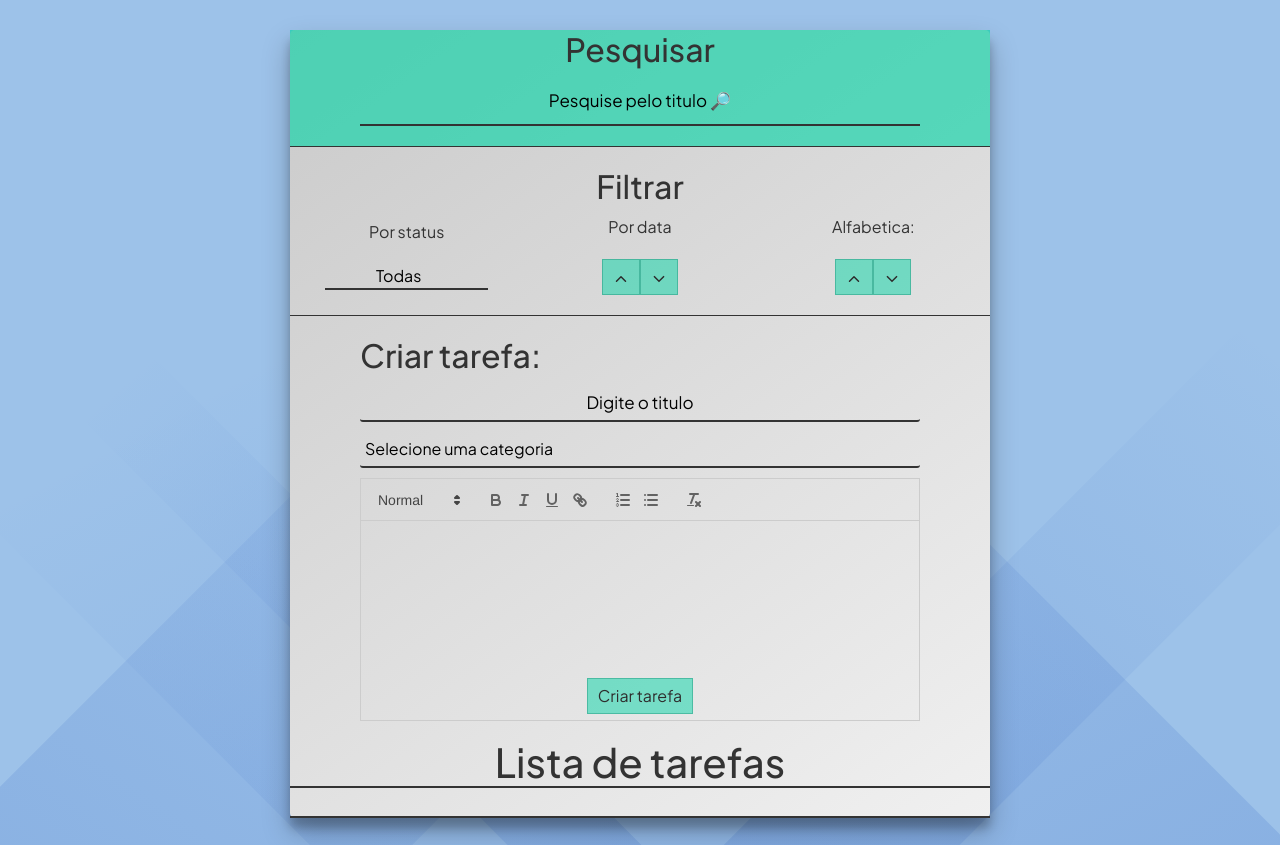
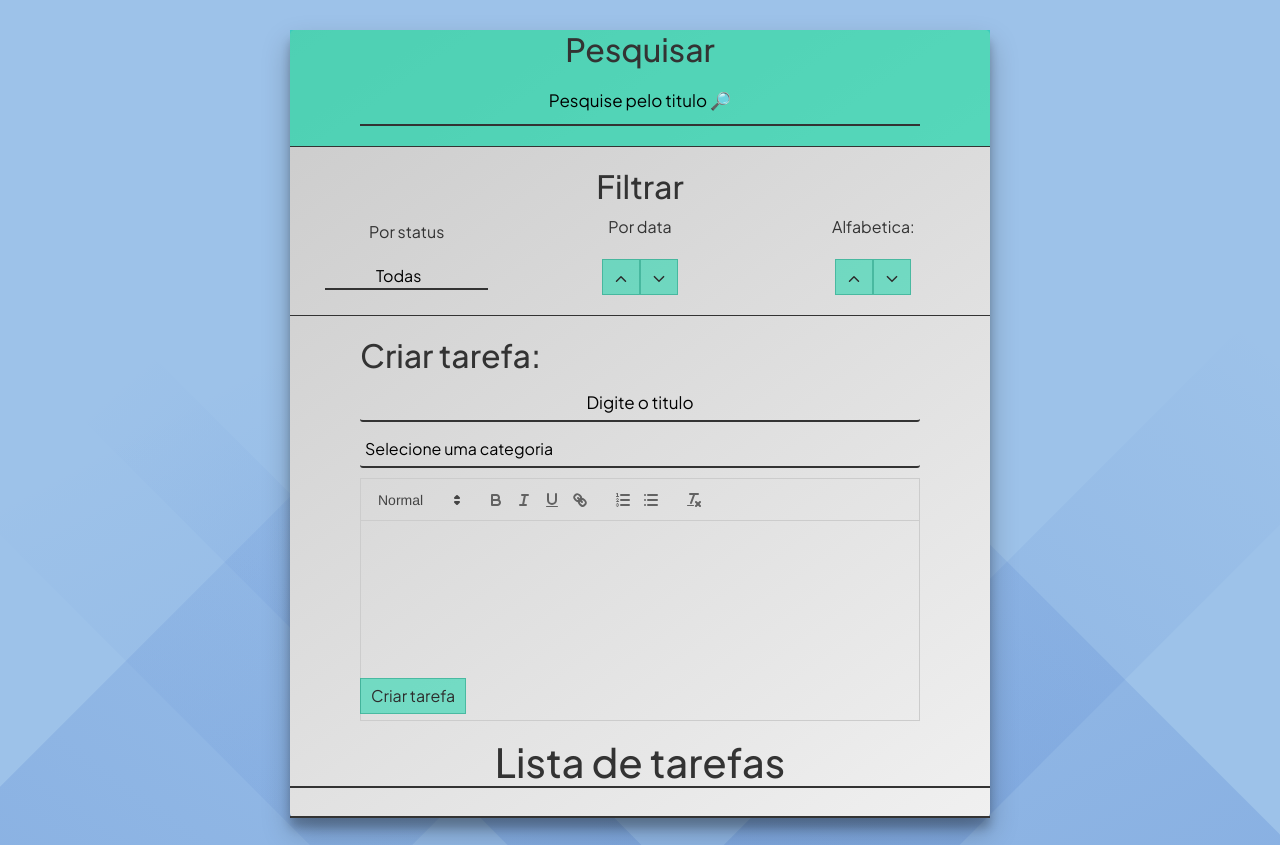
Before and after one commit to Murilo358/ToDoList, a React (Vite) app: page / in a window 1280 px wide. Shown: the top 845 px of the page. Built offline with nearby package versions, Linux system fonts and the light colour scheme.

Commit message:
fixing form button

```diff
--- a/src/components/ToDoForm.jsx
+++ b/src/components/ToDoForm.jsx
@@ -50,9 +50,9 @@ function ToDoForm({ addToDo }) {
             value={description}
             onChange={setDescription}
           />
+          <button type="submit">Criar tarefa</button>
         </form>
       </div>
-      <button type="submit">Criar tarefa</button>
     </div>
   );
 }
```
